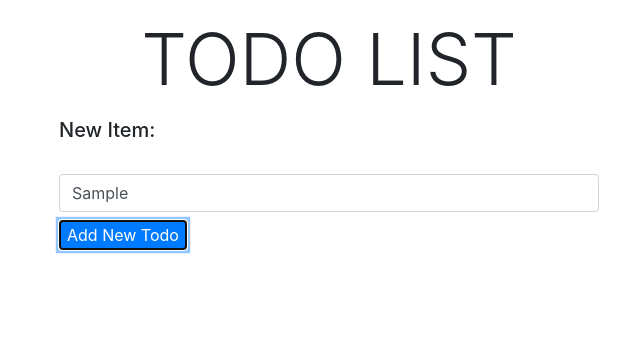
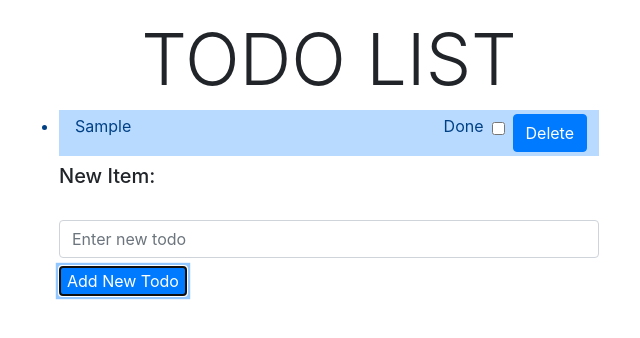
Before and after one commit to JMars1989/TodoList, a plain HTML site: page index.html in a window 1280 px wide. Both pictures are taken after typing "Sample" into the empty fields and a click on the button "Add New Todo". Shown: the whole page, without its empty margins (311-951 px from the left). Drawn offline with nearby package versions, Linux system fonts and the light colour scheme.

Commit message:
The commit fixed the script tag to inclue the js file, added checkboxes to each todo to mark complete

```diff
--- a/index.html
+++ b/index.html
@@ -34,7 +34,7 @@
     <script src="https://cdnjs.cloudflare.com/ajax/libs/popper.js/1.14.7/umd/popper.min.js"></script>
     <!-- Latest compiled JavaScript -->
     <script src="https://maxcdn.bootstrapcdn.com/bootstrap/4.3.1/js/bootstrap.min.js"></script>
-    <script src="static.js"></script>
+    <script src="index.js"></script>
 
 </body>
 </html>
--- a/index.js
+++ b/index.js
@@ -5,10 +5,17 @@ $(function () {
         var value = $(this).prev().val();
 
         //make List item and button
-        var item = `<li class="list-group-item-primary p-1 pl-3">${value} <button id="delete" class="btn btn-small btn-primary float-right mr-2"> Done</button></li>`
+        var item = `<li class="list-group-item-primary p-1 pl-3">${value}
+
+        <button id="delete" class="btn btn-small btn-primary float-right mr-2"> Delete</button>
+        <input id="checkbox" type="checkbox" class="form-check-inline float-right m-2">
+        <label class="form-check-label float-right">Done</label></li>`
 
         //select ul and add list item to it
         $("#list").append(item);
+
+
+
 
         //clear input field
         $(this).prev().val("");
@@ -18,4 +25,13 @@ $(function () {
     $("ul").on("click", "button", function (e) {
         $(this).parent().remove();
     });
+
+    //if checked, line through text
+    $("ul").on("click", "#checkbox", function () {
+        if ($(this).is(":checked")) {
+            $(this).parent().css('text-decoration', 'line-through');
+        } else {
+            $(this).parent().css('text-decoration', 'none');
+        }
+    });
 });
```
